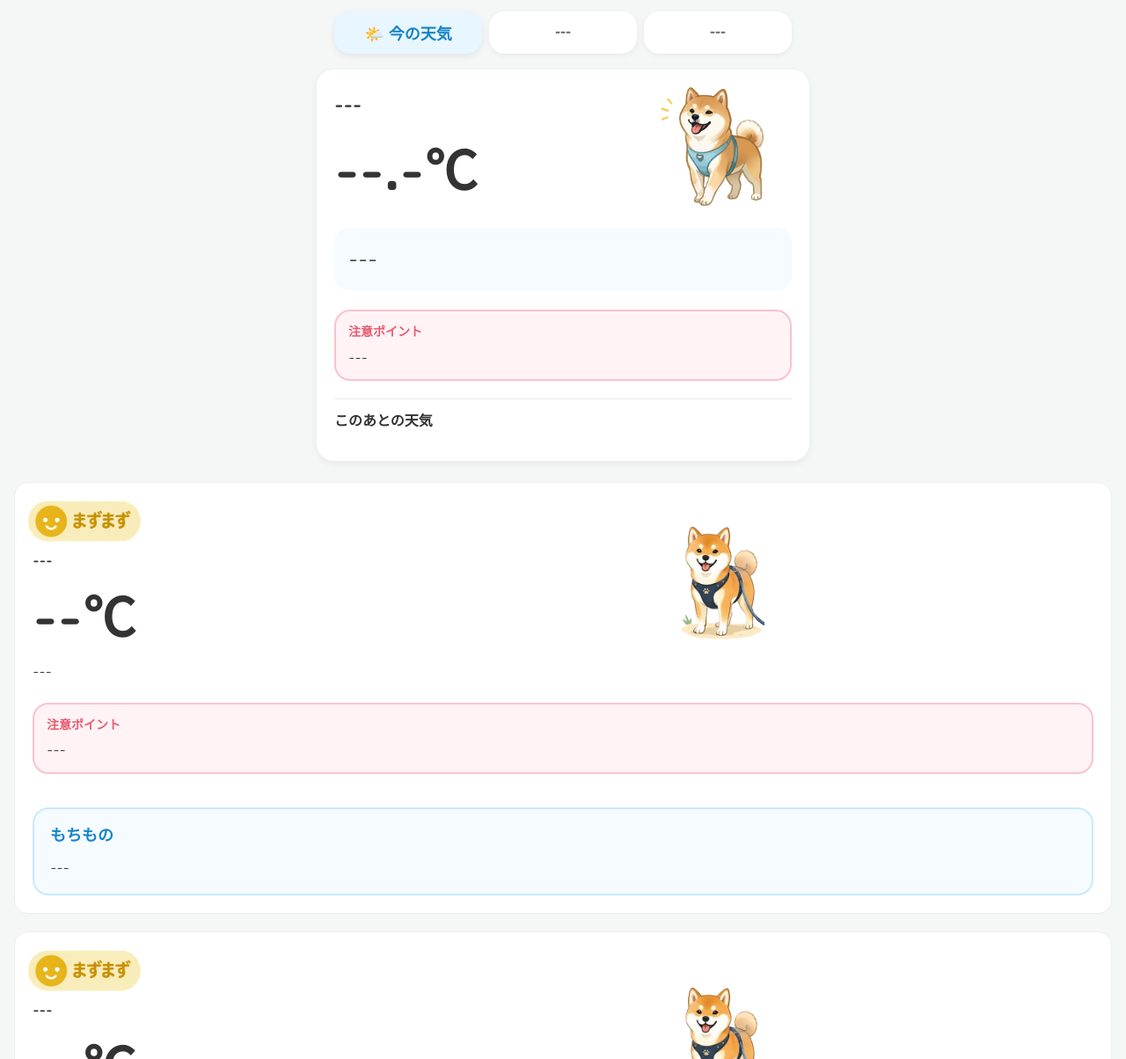
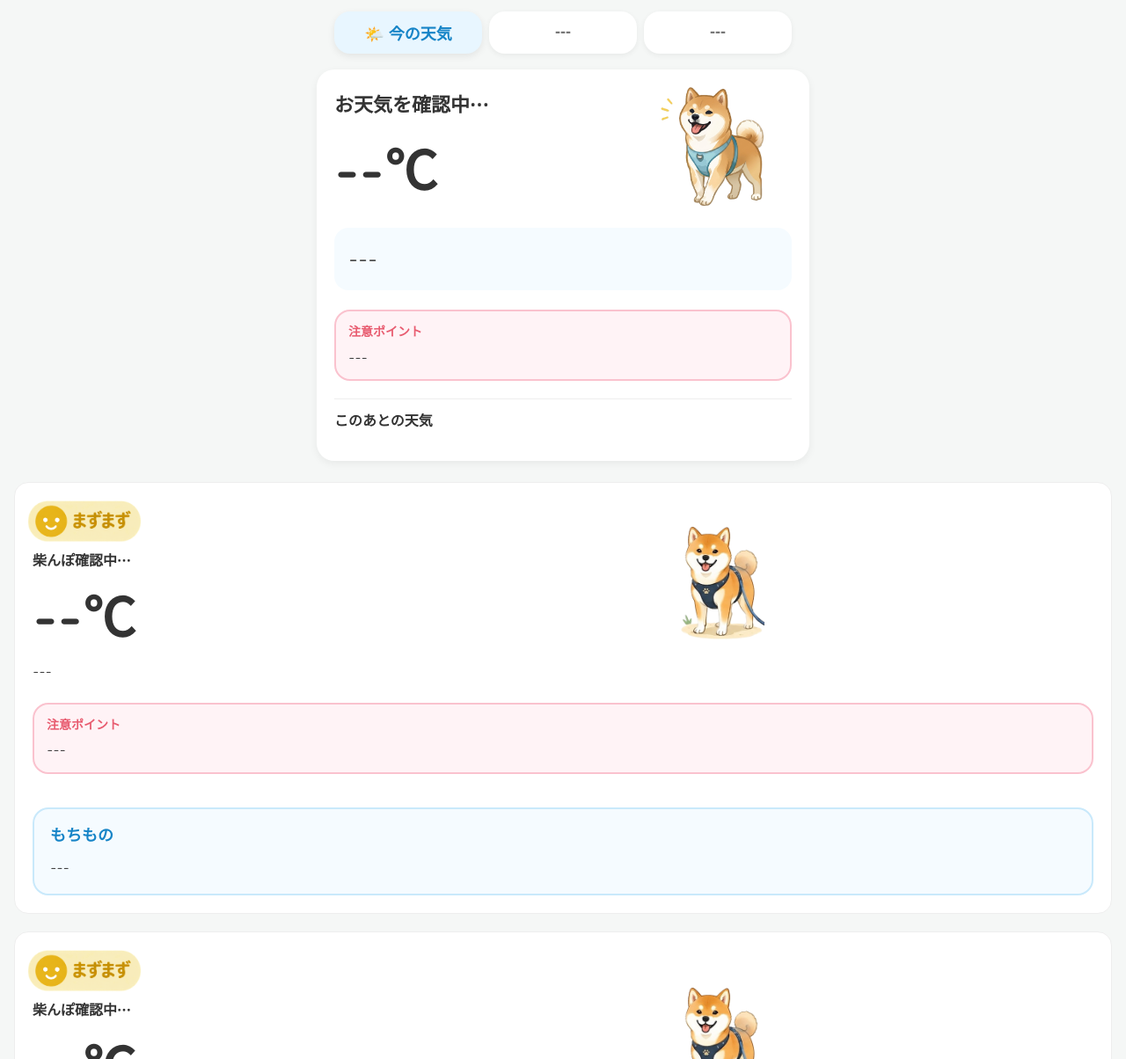
Before and after one commit to ukuuku0725/pressure-dog, a plain HTML site: page index.html in a window 1280 px wide. Shown: the part 96-1300 px from the top of the page at 88% size. Drawn offline with Linux system fonts and the light colour scheme; no server answers.

Commit message:
初期メッセージ追加

```diff
--- a/index.html
+++ b/index.html
@@ -163,8 +163,8 @@
 
         <div class="current-weather-main">
             <div class="current-weather-main-text">
-                <div id="currentWeatherDescription">---</div>
-                <div id="currentWeatherTemp">--.-℃</div>
+                <div id="currentWeatherDescription">お天気を確認中…</div>
+                <div id="currentWeatherTemp">--℃</div>
             </div>
 
             <div class="current-weather-dog">
@@ -226,7 +226,7 @@
                         alt="お散歩コンディション"
                     >
 
-                    <p id="nextWalkWeatherDescription">---</p>
+                    <p id="nextWalkWeatherDescription">柴んぽ確認中…</p>
                     <p id="nextWalkMaxTemp">--℃</p>
 
                 </div>
@@ -291,7 +291,7 @@
                     alt="お散歩コンディション"
                 >
 
-                <p id="nextNextWalkWeatherDescription">---</p>
+                <p id="nextNextWalkWeatherDescription">柴んぽ確認中…</p>
 
                 <p id="nextNextWalkMaxTemp">--℃</p>
 
```
Also changed, not shown: app.js (+8 -0 lines).
